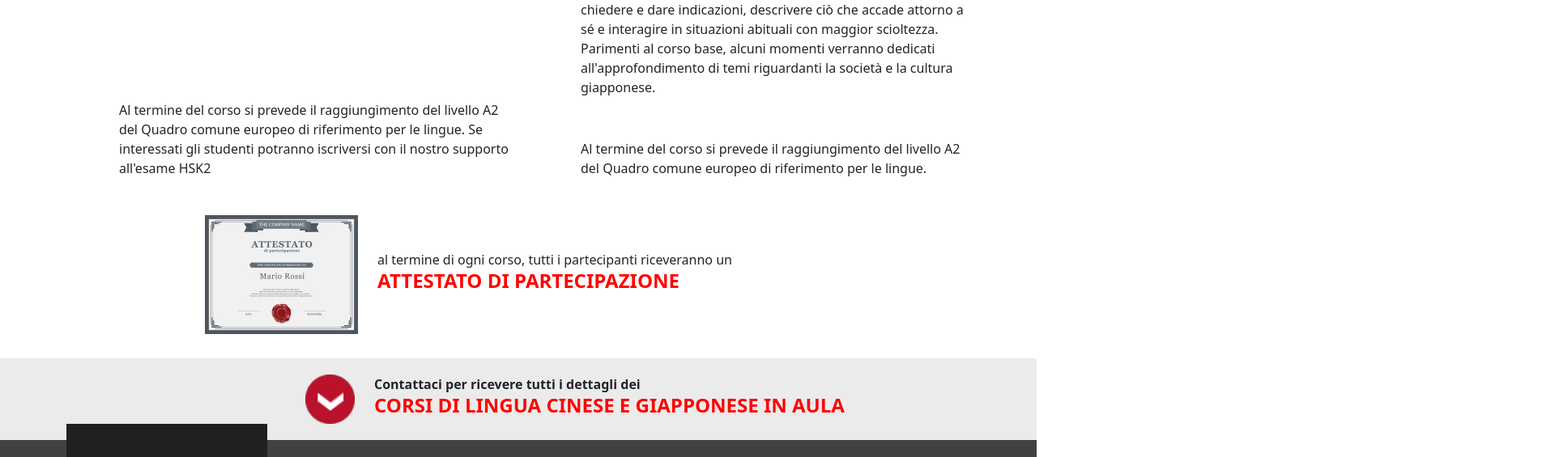
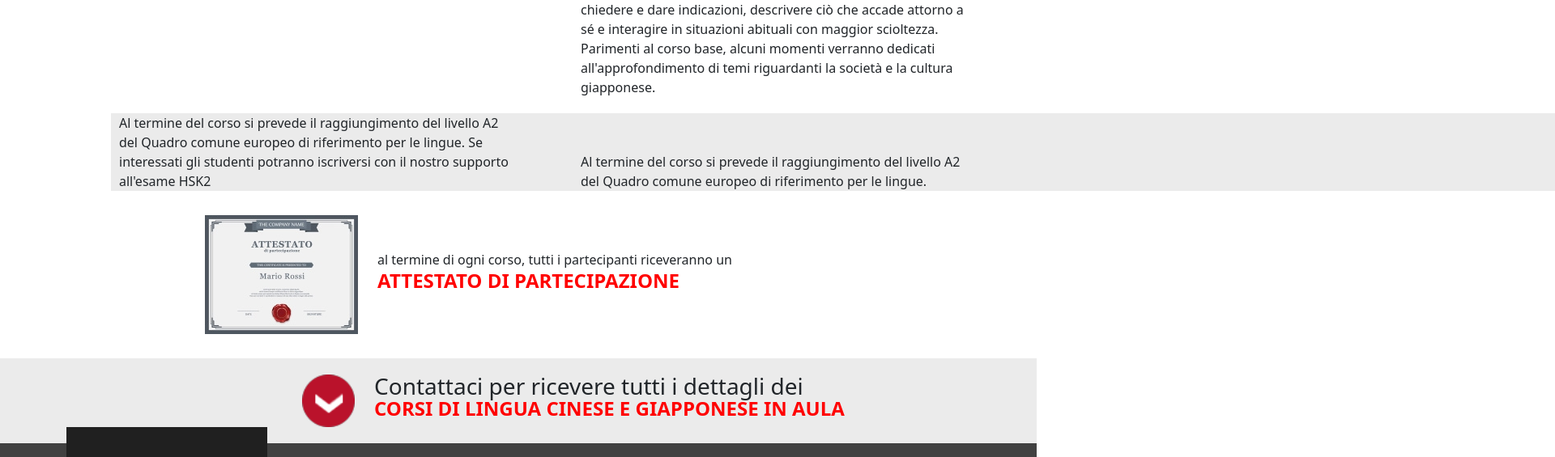
Before and after one commit to MicheleManco/corus, a Vue app: page / in a window 1280 px wide. Shown: the part 3684-4249 px from the top of the page at 81% size, 1920 px wide, since content can reach past the window. Built offline with nearby package versions, Linux system fonts and the light colour scheme.

Commit message:
estetica varia

```diff
--- a/public/index.html
+++ b/public/index.html
@@ -6,6 +6,7 @@
     <meta name="viewport" content="width=device-width,initial-scale=1.0">
     <link rel="icon" href="<%= BASE_URL %>favicon.ico">
     <title><%= htmlWebpackPlugin.options.title %></title>
+
   </head>
   <body>
     <noscript>
--- a/src/App.vue
+++ b/src/App.vue
@@ -64,14 +64,10 @@ export default {
 </script>
 
 <style lang="scss">
-$grid-breakpoints: (
-  xs: 490px,
-  sm: 576px,
-  md: 768px,
-  lg: 992px,
-  xl: 1200px,
-  xxl: 1400px
-);
+@import url('https://fonts.googleapis.com/css2?family=Roboto:wght@500&display=swap');
+ html, body{
+   font-family: 'Roboto', sans-serif;
+ }
 
 .clr-red{
   color: red;
--- a/src/components/Footer.vue
+++ b/src/components/Footer.vue
@@ -32,7 +32,7 @@
             <div>Messaggio *</div>
             <textarea name=""></textarea>
 
-            <div class="d-sm-flex justify-content-between">
+            <div class="d-xxl-flex justify-content-between">
               <div><input type="checkbox" name="termini"><a class="accettazione" href=""> Accettazione Tratt. Dati Personali</a> *</div>
               <div>* campi obbligatori</div>
             </div>
--- a/src/components/Jumbotron.vue
+++ b/src/components/Jumbotron.vue
@@ -3,7 +3,7 @@
     <div class="container">
       <div class="row core d-flex justify-content-center">         <!--da 992px devo cambiare i margini attraverso css e non BS -->
 
-        <div class="col-9 row d-flex ">
+        <div class="col-sm-9 col-12 row d-flex ">
 
           <div class="col-4 d-none d-xl-block"> <!--spaziatore --></div>
 
@@ -248,6 +248,11 @@ a{
     height: 24px;
   }
 }
+.titolo-lista{
+  color: white;
+  font-size: 27px;
+  margin: 50px 0px 20px;
+}
 }
 
 </style>
--- a/src/components/Levels.vue
+++ b/src/components/Levels.vue
@@ -19,7 +19,10 @@
                     <div class="info-card">
                         <h5 class="clr-red titoletto">{{corso.title}}</h5>
                         <p>{{corso.text}}</p>
-                         <p class="position-absolute bottom-0 start-20 bg-gray">{{corso.comment}}</p>  <!--position absolute per farlo stare sotto -->
+                        <div class="position-absolute bottom-0 start-20 position-relative">
+                            {{corso.comment}}
+                            <div class="sfondo-gray"></div>
+                        </div>
                     </div>
                 </div>
 
@@ -49,7 +52,7 @@
                     <img src="../assets/arrow-pallino.png" alt="">
                 </div>
                 <div class="col-sm-8 col-12 d-flex flex-column justify-content-center">
-                    <strong>Contattaci per ricevere tutti i dettagli dei</strong>
+                    <div class="contattaci">Contattaci per ricevere tutti i dettagli dei</div>
                     <h4 class="clr-red"><strong>CORSI DI LINGUA CINESE E GIAPPONESE IN AULA</strong></h4>
                 </div>
                 <div class="d-sm-none ">
@@ -73,6 +76,15 @@ export default {
 </script>
 
 <style scoped lang="scss">
+.sfondo-gray{
+    height: 100%;
+    width: 2000px;
+    background-color: rgb(235, 235, 235);
+    position: absolute;
+    left: -10px;
+    top: 0;
+    z-index: -1;
+}
 
 .bg-lightgray{
     background-color: rgb(235, 235, 235);
@@ -92,4 +104,13 @@ export default {
 .attestato{
     margin: 30px 0;
 }
+.contattaci{
+    font-size: 28px;
+    line-height: 28px;
+}
+@media all and (max-width: 390px){
+   .info-card{
+    padding-bottom: 180px;
+}
+}
 </style>
--- a/src/components/WhyC.vue
+++ b/src/components/WhyC.vue
@@ -16,7 +16,7 @@
 
         <div class="col-lg-4 col-sm-6 bg-lightgray">
 
-          <h4 id="coordinate">COORDINATE</h4>
+          <h4>COORDINATE</h4>
 
           <div class="d-flex">
             <div class="images">
@@ -95,9 +95,7 @@ export default {
 .why-cinese{
   margin: 40px 0;
 }
-// #coordinate{
-//   margin: 20px 0;
-// }
+
 .paragrafi{
   padding: 20px 20px 0 30px;
 }
@@ -113,5 +111,10 @@ export default {
   right: 0;
   height: 100%;
 }
+@media all and (max-width: 575px){
+.why-cinese{
+  margin: 40px 0 0 0;
+}
+}
 
 </style>
```
